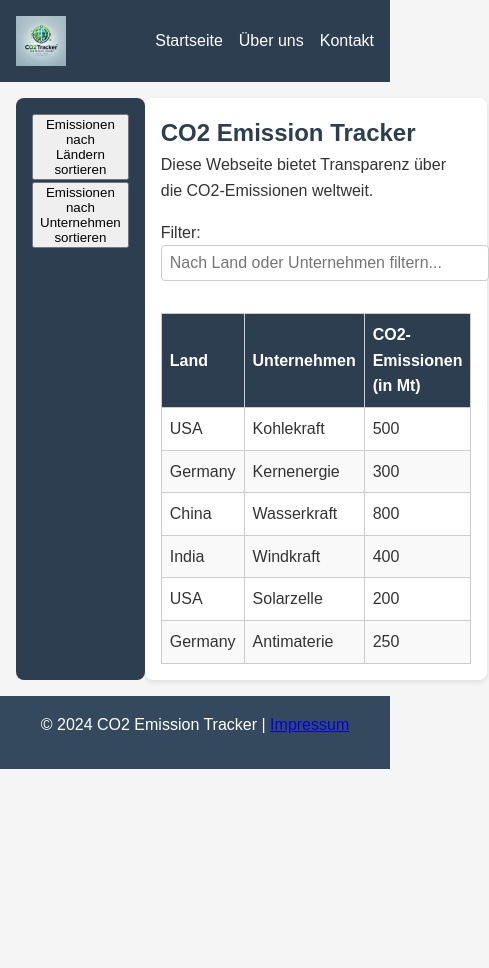
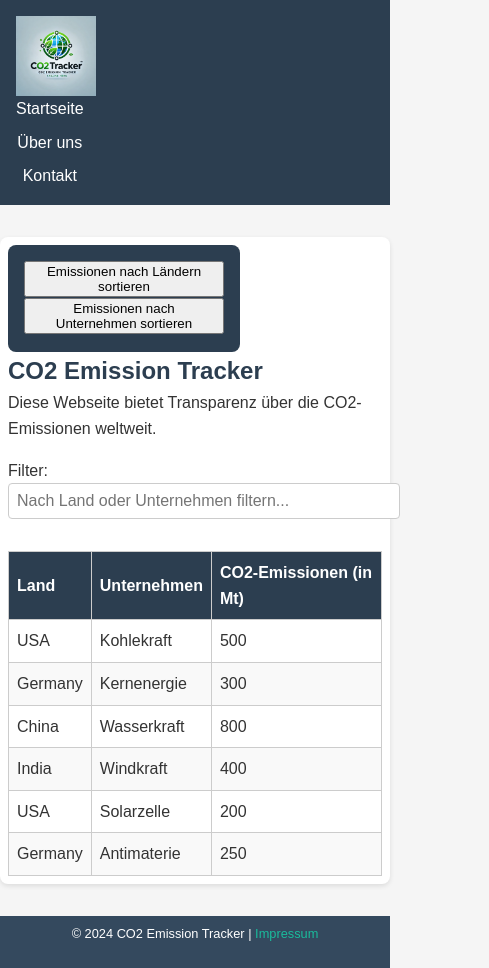
Before and after one commit to roselikefamous/co2-emissionen-website, a plain HTML site: page index.html in a window 390 px wide. Shown: the whole page, 489 px wide, since content can reach past the window. Before the commit the page ends 844 px from the top, so only its background shows below. Drawn offline with Linux system fonts and the light colour scheme.

Commit message:
Injektionsschutz, Verbesserung der Links, responsive Design verbessert

```diff
--- a/scripts/app.js
+++ b/scripts/app.js
@@ -62,3 +62,21 @@ document.addEventListener("DOMContentLoaded", () => {
     });
   }
 });
+// Eingabebereinigung
+function sanitizeInput(input) {
+  const div = document.createElement('div');
+  div.innerText = input;
+  return div.innerHTML; // Entfernt gefährliche Zeichen wie <, >, &, "
+}
+
+// Formular validieren
+document.querySelector("form").addEventListener("submit", (e) => {
+  e.preventDefault();
+
+  const name = sanitizeInput(document.getElementById("name").value);
+  const email = sanitizeInput(document.getElementById("email").value);
+  const message = sanitizeInput(document.getElementById("message").value);
+
+  // Daten sicher weiterverarbeiten
+  console.log({ name, email, message });
+});
--- a/styles/main.css
+++ b/styles/main.css
@@ -1,10 +1,10 @@
-/* Basisstyles */
+/* Basisstile */
 body {
   font-family: Arial, sans-serif;
   margin: 0;
   padding: 0;
   line-height: 1.6;
-  background-color: #f5f5f5; /* Helles Hintergrunddesign */
+  background-color: #f5f5f5; /* Heller Hintergrund */
   color: #333; /* Standardtextfarbe */
 }
 
@@ -28,15 +28,17 @@ header {
 }
 
 .logo {
-  height: 50px; /* Logo-Größe */
+  max-width: 120px; /* Kleinere maximale Breite */
+  height: auto; /* Proportionale Höhe */
 }
 
+/* Navigation */
 .global-nav ul {
   display: flex;
-  list-style: none; /* Keine Aufzählungspunkte */
+  list-style: none; /* Keine Aufzählungszeichen */
   margin: 0;
   padding: 0;
-  gap: 1rem; /* Abstand zwischen Links */
+  gap: 1rem; /* Abstand zwischen den Links */
 }
 
 .global-nav a {
@@ -51,65 +53,12 @@ header {
 
 /* Hauptinhalt */
 main {
-  display: flex;
+  max-width: 1200px;
+  margin: 2rem auto;
   padding: 1rem;
-  max-width: 1200px;
-  margin: 0 auto; /* Zentriert die Seite */
-}
-
-/* Lokale Navigation */
-.local-nav {
-  width: 200px; /* Feste Breite für das Menü */
-}
-
-.local-nav ul {
-  list-style: none;
-  padding: 0;
-}
-
-.local-nav a {
-  text-decoration: none;
-  color: #2C3E50;
-  display: block; /* Links füllen die Breite aus */
-  padding: 0.5rem;
-  transition: background 0.3s, color 0.3s;
-}
-
-.local-nav a:hover {
-  background: #1ABC9C;
-  color: white;
-}
-
-/* Inhaltsbereich */
-#content {
-  flex: 1; /* Nimmt den restlichen Platz ein */
-  padding-left: 1rem;
   background: white;
   border-radius: 8px;
   box-shadow: 0 2px 5px rgba(0, 0, 0, 0.1); /* Leichter Schatten */
-  padding: 1rem;
-}
-
-/* Tabelle */
-table {
-  width: 100%;
-  border-collapse: collapse;
-  margin-top: 1rem;
-}
-
-table th, table td {
-  border: 1px solid #ccc;
-  padding: 0.5rem;
-  text-align: left;
-}
-
-table th {
-  background: #2C3E50;
-  color: white;
-}
-
-table tr:nth-child(even) {
-  background: #f9f9f9;
 }
 
 /* Footer */
@@ -119,35 +68,24 @@ footer {
   background: #34495E;
   color: white;
 }
-/* Filtereingabefeld */
-#filter-input {
-  width: 100%;
-  padding: 0.5rem;
-  margin-bottom: 1rem;
-  border: 1px solid #ccc;
-  border-radius: 4px;
-  font-size: 1rem;
+
+footer a {
+  color: #1ABC9C;
+  text-decoration: none;
 }
 
-/* Tabellenkopf klickbar machen */
-th {
-  cursor: pointer;
-  background: #2C3E50;
-  color: white;
+footer a:hover {
+  text-decoration: underline;
 }
 
-th:hover {
-  background: #1ABC9C;
-}
-/* Lokales Menü */
+/* Lokale Navigation */
 .local-nav {
   position: relative;
   padding: 1rem;
-  width: 200px;
+  width: 200px; /* Feste Breite */
   background: #2C3E50;
   color: white;
   border-radius: 8px;
-  transition: all 0.3s;
 }
 
 .local-nav ul {
@@ -166,16 +104,104 @@ th:hover {
 
 .local-nav a:hover {
   background: #1ABC9C;
-  color: white;
 }
 
-/* Links oder rechts ausrichten */
-.local-nav-left {
-  float: left;
-  margin-right: 1rem;
+/* Tabellenstile */
+table {
+  width: 100%;
+  border-collapse: collapse;
+  margin-top: 1rem;
 }
 
-.local-nav-right {
-  float: right;
-  margin-left: 1rem;
+table th, table td {
+  border: 1px solid #ccc;
+  padding: 0.5rem;
+  text-align: left;
 }
+
+table th {
+  background: #2C3E50;
+  color: white;
+  cursor: pointer; /* Klickbare Spalten */
+}
+
+table th:hover {
+  background: #1ABC9C;
+}
+
+table tr:nth-child(even) {
+  background: #f9f9f9;
+}
+
+/* Eingabefeld (Filter) */
+#filter-input {
+  width: 100%;
+  padding: 0.5rem;
+  margin-bottom: 1rem;
+  border: 1px solid #ccc;
+  border-radius: 4px;
+  font-size: 1rem;
+}
+
+/* Responsive Design */
+
+/* Tablet (maximal 768px) */
+@media (max-width: 768px) {
+  header {
+    flex-direction: column;
+    align-items: flex-start;
+  }
+
+  .global-nav ul {
+    flex-direction: column;
+    gap: 0.5rem; /* Weniger Abstand */
+  }
+
+  main {
+    padding: 1rem;
+  }
+
+  .logo {
+    max-width: 100px; /* Kleinere Größe auf Tablets */
+  }
+
+  footer {
+    font-size: 0.9rem;
+  }
+}
+
+/* Smartphone (maximal 480px) */
+@media (max-width: 480px) {
+  header {
+    flex-direction: column;
+    text-align: center;
+  }
+
+  .global-nav ul {
+    flex-direction: column;
+    text-align: center;
+  }
+
+  .logo {
+    max-width: 80px; /* Noch kleinere Größe auf Smartphones */
+    height: auto;
+  }
+
+  main {
+    padding: 0.5rem;
+  }
+
+  footer {
+    font-size: 0.8rem;
+    padding: 0.5rem;
+  }
+}
+
+/* Fehlermeldungen für Eingabefelder */
+input:invalid, textarea:invalid {
+  border: 1px solid red;
+}
+
+input:valid, textarea:valid {
+  border: 1px solid green;
+}
```
Also changed, not shown: about.html (+1 -1 lines), contact.html (+1 -1 lines), data/package.json (added, +14 -0 lines), impressum.html (+0 -1 lines), server/server.js (added, +15 -0 lines), server/validation/validators.js (added, +14 -0 lines), 1 other file.
